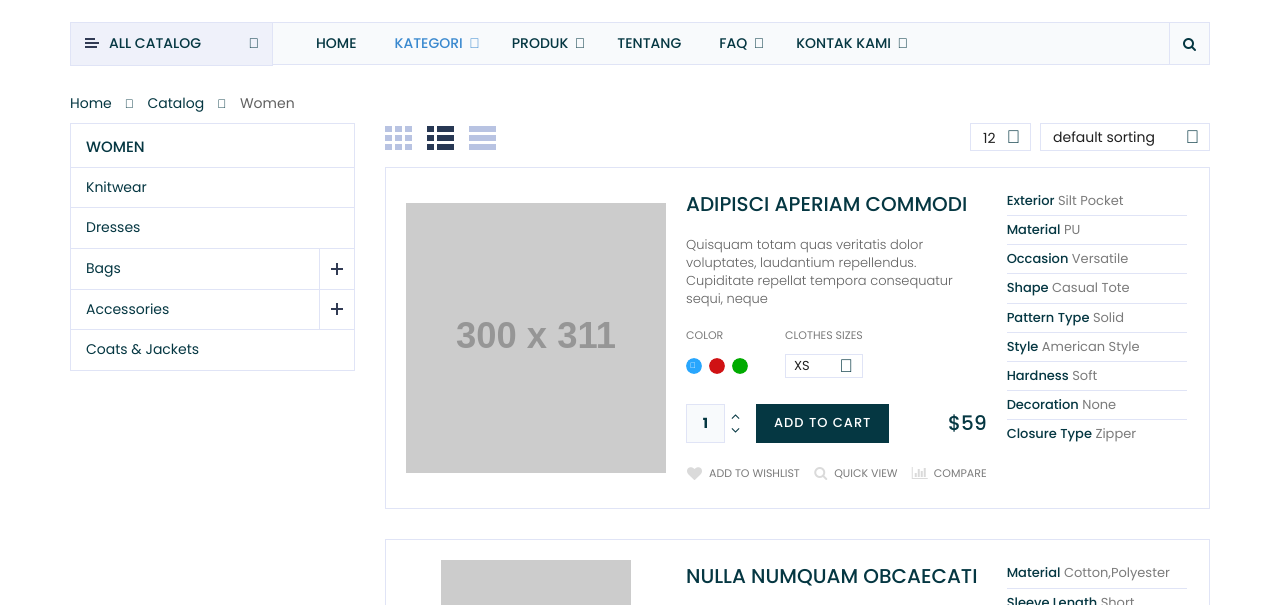
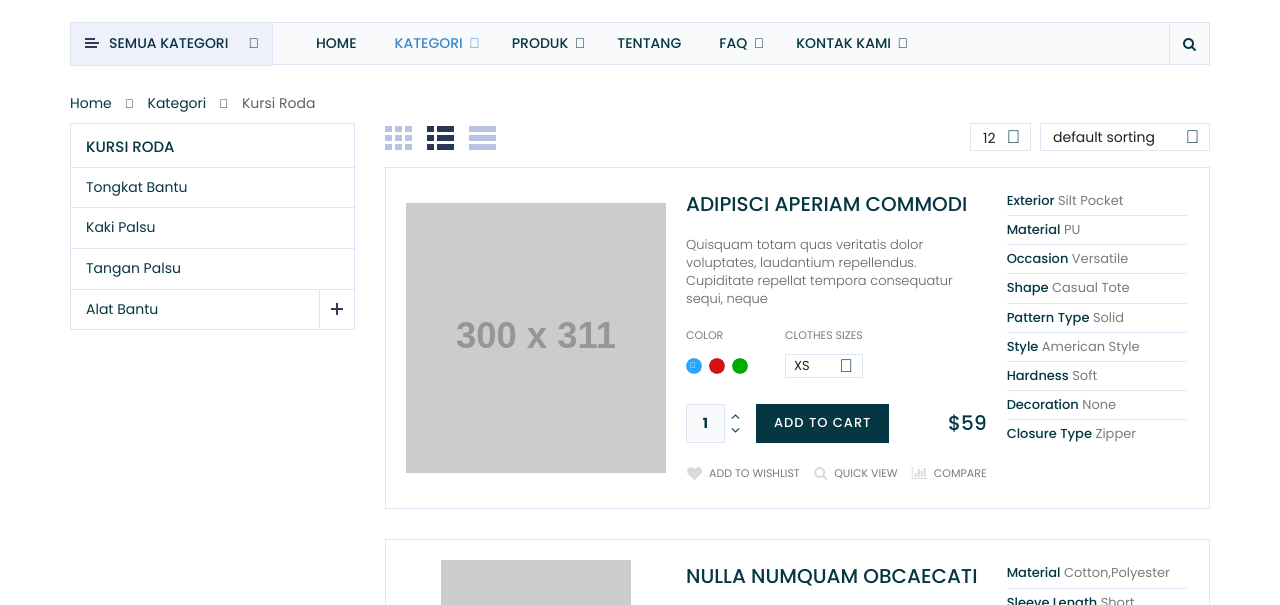
Before and after one commit to dwiriad/Interface-Magang, a plain HTML site: page catalog-list.html in a window 1280 px wide. Shown: the part 139-744 px from the top of the page. Drawn offline with Linux system fonts and the light colour scheme; some packages are replaced by stand-ins of ours; placeholder pictures from the web are drawn by us.

```diff
--- a/catalog-list.html
+++ b/catalog-list.html
@@ -66,11 +66,11 @@
 
 				<!-- Catalog menu - start -->
 				<div class="topcatalog">
-					<a class="topcatalog-btn" href="catalog-list.html"><span>All</span> catalog</a>
+					<a class="topcatalog-btn" href="catalog-list.html"><span>Semua</span> Kategori</a>
 					<ul class="topcatalog-list">
 						<li>
 							<a href="catalog-list.html">
-								Women
+								Kursi Roda
 							</a>
 							<i class="fa fa-angle-right"></i>
 							<ul>
@@ -577,11 +577,11 @@
 			</li>
 			<li>
 				<a href="catalog-list.html">
-					Catalog
+					Kategori
 				</a>
 			</li>
 			<li>
-				<span>Women</span>
+				<span>Kursi Roda</span>
 			</li>
 		</ul>
 
@@ -590,21 +590,26 @@
 
 			<!-- Catalog Categories - start -->
 			<div class="section-sb-current">
-				<h3><a href="catalog-list.html">Women <span id="section-sb-toggle" class="section-sb-toggle"><span class="section-sb-ico"></span></span></a></h3>
+				<h3><a href="catalog-list.html">Kursi Roda <span id="section-sb-toggle" class="section-sb-toggle"><span class="section-sb-ico"></span></span></a></h3>
 				<ul class="section-sb-list" id="section-sb-list">
 					<li class="categ-1">
 						<a href="catalog-list.html">
-							<span class="categ-1-label">Knitwear</span>
+							<span class="categ-1-label">Tongkat Bantu</span>
 						</a>
 					</li>
 					<li class="categ-1">
 						<a href="catalog-list.html">
-							<span class="categ-1-label">Dresses</span>
+							<span class="categ-1-label">Kaki Palsu</span>
+						</a>
+					</li>
+					<li class="categ-1">
+						<a href="catalog-list.html">
+							<span class="categ-1-label">Tangan Palsu</span>
 						</a>
 					</li>
 					<li class="categ-1 has_child">
 						<a href="catalog-list.html">
-							<span class="categ-1-label">Bags</span>
+							<span class="categ-1-label">Alat Bantu</span>
 							<span class="section-sb-toggle"><span class="section-sb-ico"></span></span>
 						</a>
 						<ul>
@@ -634,39 +639,6 @@
 								</a>
 							</li>
 						</ul>
-					</li>
-					<li class="categ-1 has_child">
-						<a href="catalog-list.html">
-							<span class="categ-1-label">Accessories</span>
-							<span class="section-sb-toggle"><span class="section-sb-ico"></span></span>
-						</a>
-						<ul>
-							<li class="categ-2">
-								<a href="catalog-list.html">
-									<span class="categ-2-label">Sunglasses</span>
-								</a>
-							</li>
-							<li class="categ-2">
-								<a href="catalog-list.html">
-									<span class="categ-2-label">Tech Cases</span>
-								</a>
-							</li>
-							<li class="categ-2">
-								<a href="catalog-list.html">
-									<span class="categ-2-label">Jewelry</span>
-								</a>
-							</li>
-							<li class="categ-2">
-								<a href="catalog-list.html">
-									<span class="categ-2-label">Stella</span>
-								</a>
-							</li>
-						</ul>
-					</li>
-					<li class="categ-1">
-						<a href="catalog-list.html">
-							<span class="categ-1-label">Coats & Jackets</span>
-						</a>
 					</li>
 				</ul>
 			</div>
```
